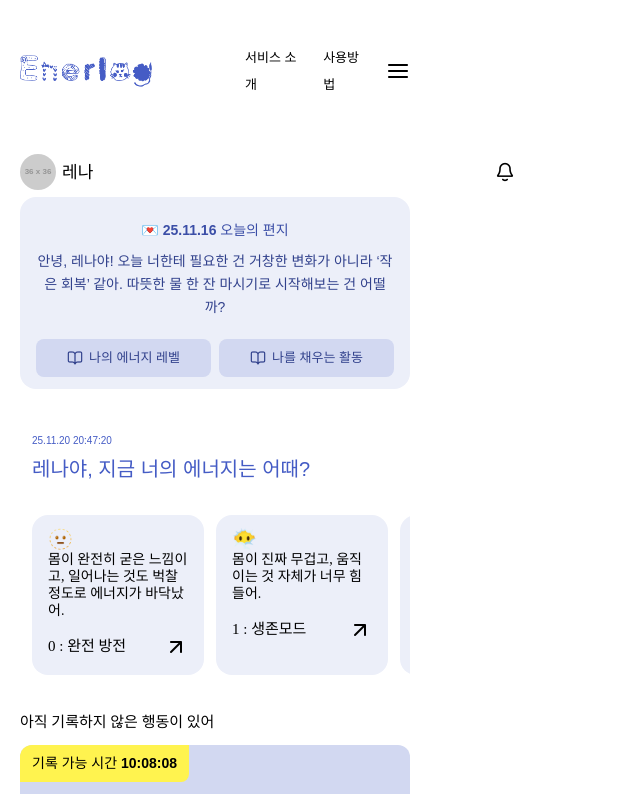
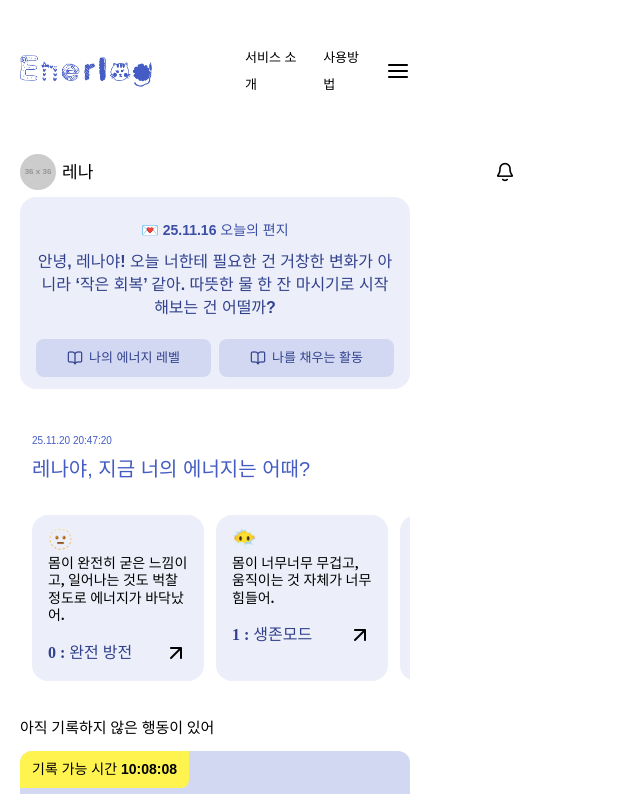
Before and after one commit to songye38/Enerlog, a React app in the folder frontend/: page / in a window 1280 px wide. Shown: the top 794 px of the page, without its empty margins (0-640 px from the left). Built offline with nearby package versions, Linux system fonts and the light colour scheme; the HTML template or start-up script is replaced by a standard one.

Commit message:
UPDATE 디자인 일부 수정

```diff
--- a/frontend/src/ccomponents/LeterSection.tsx
+++ b/frontend/src/ccomponents/LeterSection.tsx
@@ -61,9 +61,9 @@ export default function LetterSection({
                         width: 'auto',
                         textAlign: "center",
                         color: "#31418C",
-                        fontSize: 14,
+                        fontSize: 16,
                         fontFamily: "Pretendard, sans-serif",
-                        fontWeight: 400,
+                        fontWeight: 600,
                         lineHeight: '23px',
                         wordWrap: "break-word",
                     }}
--- a/frontend/src/ccomponents/MainProfileSection.tsx
+++ b/frontend/src/ccomponents/MainProfileSection.tsx
@@ -37,7 +37,7 @@ export default function MainProfileSection({ name, imageUrl }: MainProfileSectio
             color: "black",
             fontSize: 17,
             fontFamily: "Pretendard, sans-serif",
-            fontWeight: 500,
+            fontWeight: 600,
             lineHeight: '27px',
             wordWrap: "break-word",
           }}
--- a/frontend/src/components/Button/ActRecordBtn.tsx
+++ b/frontend/src/components/Button/ActRecordBtn.tsx
@@ -76,7 +76,7 @@ export default function ActRecordBtn({ activity, serverTime, onClick }: ActRecor
               color: 'white',
               fontSize: 17,
               fontFamily: 'Pretendard, sans-serif',
-              fontWeight: 500,
+              fontWeight: 600,
               wordWrap: 'break-word'
             }}
           >
@@ -88,7 +88,7 @@ export default function ActRecordBtn({ activity, serverTime, onClick }: ActRecor
             color: 'black',
             fontSize: 17,
             fontFamily: 'Pretendard, sans-serif',
-            fontWeight: 500,
+            fontWeight: 600,
             wordWrap: 'break-word'
           }}
         >
--- a/frontend/src/components/Button/ConditionDetailBtn.tsx
+++ b/frontend/src/components/Button/ConditionDetailBtn.tsx
@@ -43,7 +43,7 @@ export default function ConditionDetailBtn({ type, value }: ConditionDetailBtnPr
                             color: "black",
                             fontSize: 12,
                             fontFamily: "Pretendard, sans-serif",
-                            fontWeight: 500,
+                            fontWeight: 600,
                         }}
                     >
                         {description}
@@ -58,7 +58,7 @@ export default function ConditionDetailBtn({ type, value }: ConditionDetailBtnPr
                             color: "black",
                             fontSize: 13,
                             fontFamily: "Pretendard, sans-serif",
-                            fontWeight: 500,
+                            fontWeight: 600,
                         }}
                     >
                         대시보드에서 더 자세히 보기
--- a/frontend/src/components/Button/EnergySelectorBtn.tsx
+++ b/frontend/src/components/Button/EnergySelectorBtn.tsx
@@ -31,7 +31,7 @@ export default function EnergySelectorBtn({ data }: EnergySelectorBtnProps) {
           flexDirection: "column",
           justifyContent: "flex-start",
           alignItems: "flex-start",
-          gap: 4,
+          gap: 8,
           display: "flex",
         }}
       >
@@ -54,8 +54,8 @@ export default function EnergySelectorBtn({ data }: EnergySelectorBtnProps) {
             color: "black",
             fontSize: 14,
             fontFamily: "Pretendard",
-            fontWeight: 400,
-            lineHeight: "17px",
+            fontWeight: 600,
+            lineHeight: "17.5px",
             wordWrap: "break-word",
           }}
           dangerouslySetInnerHTML={{ __html: data.description }}
@@ -73,10 +73,10 @@ export default function EnergySelectorBtn({ data }: EnergySelectorBtnProps) {
       >
         <div
           style={{
-            color: "black",
-            fontSize: 15,
+            color: COLORS.primary[700],
+            fontSize: 16,
             fontFamily: "Pretendard",
-            fontWeight: 500,
+            fontWeight: 700,
             wordWrap: "break-word",
           }}
         >
--- a/frontend/src/components/Button/SecondaryBtn.tsx
+++ b/frontend/src/components/Button/SecondaryBtn.tsx
@@ -41,7 +41,7 @@ export default function SecondaryBtn({ label, onClick }: SecondaryBtnProps) {
             color: '#31418C',
             fontSize: 13,
             fontFamily: 'Pretendard, sans-serif',
-            fontWeight: 500,
+            fontWeight: 600,
             wordWrap: 'break-word',
           }}
         >
--- a/frontend/src/components/Menu/HomeMenu.tsx
+++ b/frontend/src/components/Menu/HomeMenu.tsx
@@ -78,7 +78,7 @@ export default function HomeMenu() {
                                 color: '#595959',
                                 fontSize: 15,
                                 fontFamily: 'Pretendard, sans-serif',
-                                fontWeight: 500,
+                                fontWeight: 600,
                                 wordWrap: 'break-word',
                             }}
                         >
@@ -124,7 +124,7 @@ export default function HomeMenu() {
                                 color: '#595959',
                                 fontSize: 15,
                                 fontFamily: 'Pretendard, sans-serif',
-                                fontWeight: 500,
+                                fontWeight: 600,
                                 wordWrap: 'break-word',
                             }}
                         >
@@ -159,7 +159,7 @@ export default function HomeMenu() {
                                 color: '#595959',
                                 fontSize: 15,
                                 fontFamily: 'Pretendard, sans-serif',
-                                fontWeight: 500,
+                                fontWeight: 600,
                                 wordWrap: 'break-word',
                             }}
                         >
--- a/frontend/src/types/EnergyLevel.ts
+++ b/frontend/src/types/EnergyLevel.ts
@@ -11,7 +11,7 @@ export interface EnergyLevelInfo {
 
 export const ENERGY_LEVELS: Record<EnergyLevel, EnergyLevelInfo> = {
   0: { level: 0, title: "완전 방전 ", emoji : '🫥', description: "몸이 완전히 굳은 느낌이고, 일어나는 것도 벅찰 정도로 에너지가 바닥났어." },
-  1: { level: 1, title: "생존모드", emoji : '😶‍🌫️', description: "몸이 진짜 무겁고, 움직이는 것 자체가 너무 힘들어." },
+  1: { level: 1, title: "생존모드", emoji : '😶‍🌫️', description: "몸이 너무너무 무겁고, 움직이는 것 자체가 너무 힘들어." },
   2: { level: 2, title: "무기력",  emoji : '🥀',description: "몸이 전반적으로 처져 있고 힘이 없지만, 움직이려면 할 수는 있는 정도야." },
   3: { level: 3, title: "느린 회복",  emoji : '🌫️',description: "몸이 조금씩 풀리긴 하는데 여전히 피곤해서 오래 집중하긴 어려워." },
   4: { level: 4, title: "기본 유지",  emoji : '🙂',description: "피곤하긴 한데 “아 오늘은 그래도 움직일 순 있겠다” 싶은 정도." },
```
